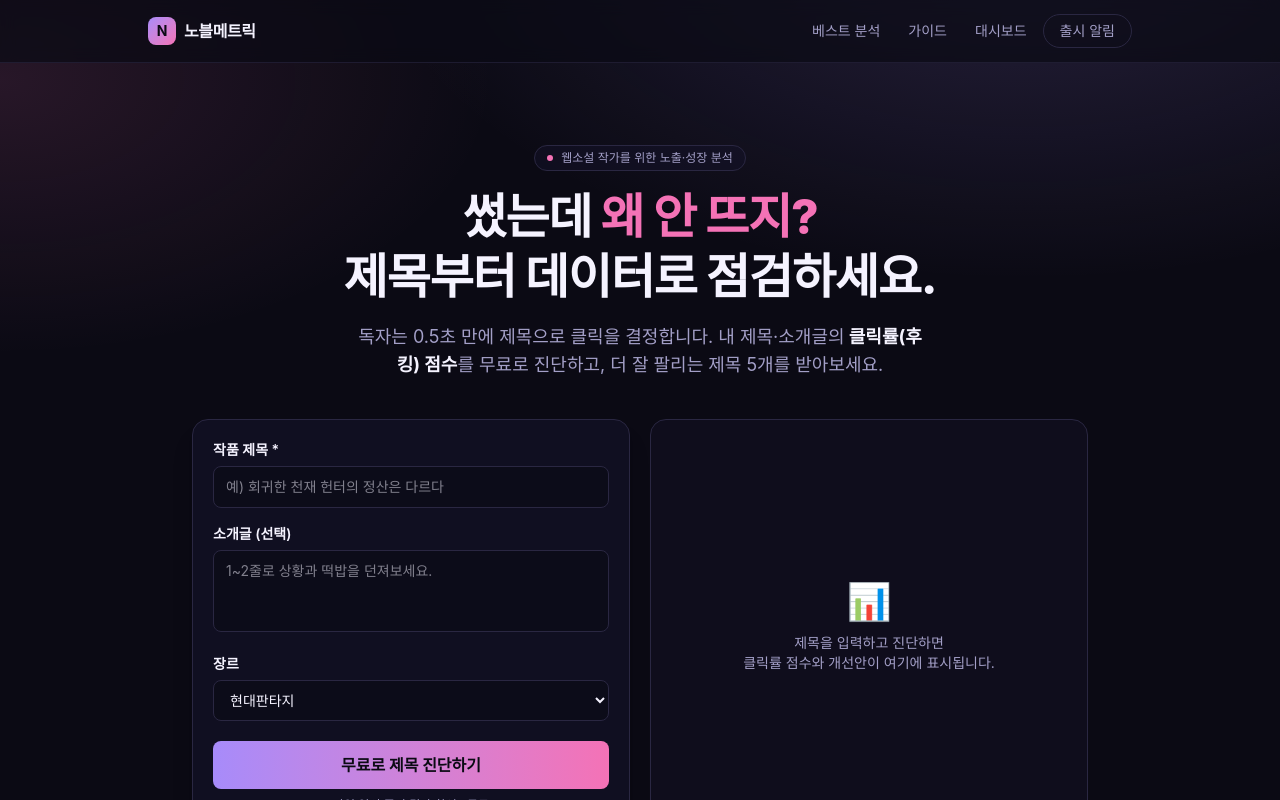
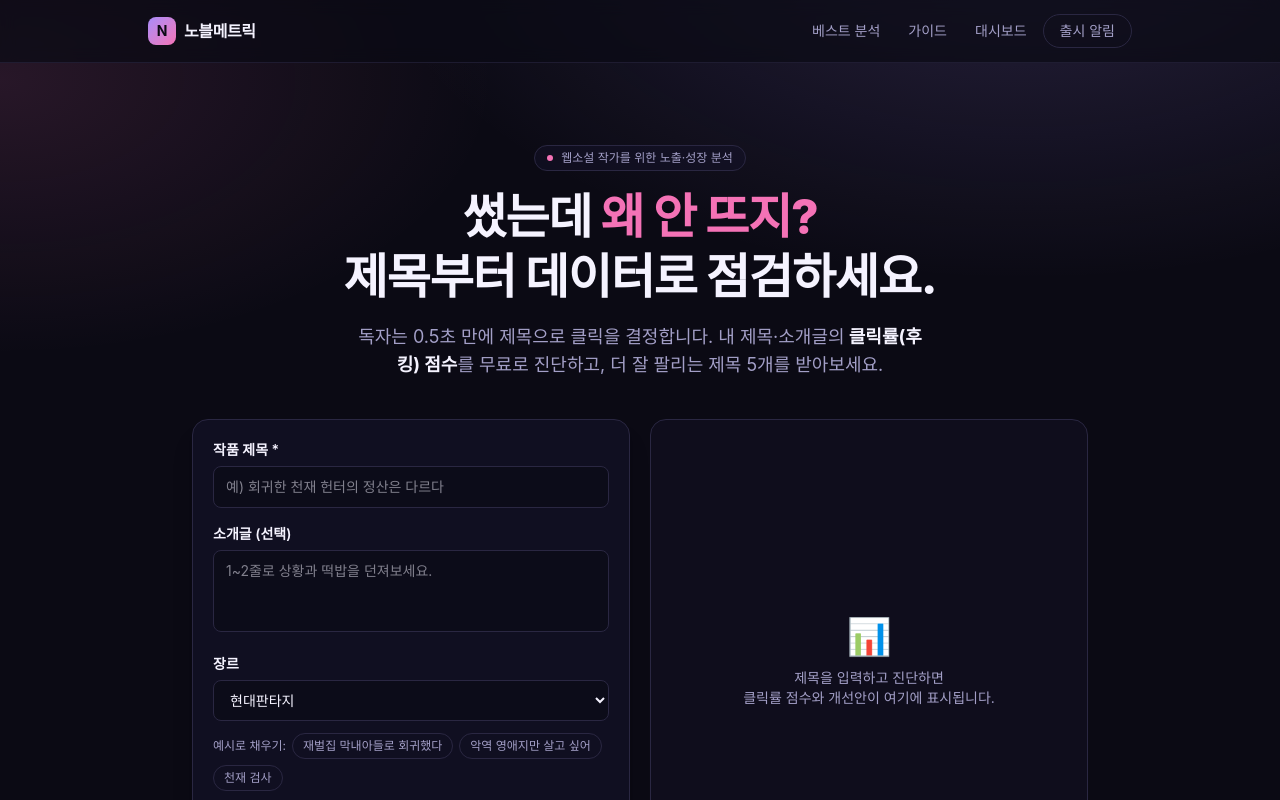
Before and after one commit to Ahnsongmin/novelmetric, a Next.js app: page / in a window 1280 px wide. Shown: the top 800 px of the page. Built offline with nearby package versions, Linux system fonts and the light colour scheme.

Commit message:
첫 방문자 체험: 대시보드 '예시 작품으로 체험' 버튼 + 랜딩 진단 예시 제목 칩

```diff
--- a/app/dashboard/page.tsx
+++ b/app/dashboard/page.tsx
@@ -189,6 +189,15 @@ export default function DashboardPage() {
         <p role="alert" className="mt-3 text-sm text-accent-2">
           {error}
         </p>
+      )}
+
+      {!data && !hits && !loading && (
+        <button
+          onClick={() => analyzeById("555698")}
+          className="mt-3 text-sm text-accent underline-offset-2 hover:underline"
+        >
+          ✨ 작품 ID가 없다면? 예시 작품으로 바로 체험해보기 →
+        </button>
       )}
 
       {recents.length > 0 && !data && !hits && !loading && (
--- a/app/page.tsx
+++ b/app/page.tsx
@@ -22,6 +22,24 @@ const GENRES = [
   "미스터리/스릴러",
   "라이트노벨",
   "기타",
+];
+
+const EXAMPLES: { title: string; synopsis: string; genre: string }[] = [
+  {
+    title: "재벌집 막내아들로 회귀했다",
+    synopsis: "망한 인생, 재벌가 막내로 회귀했다. 이번엔 다 가진다.",
+    genre: "현대판타지",
+  },
+  {
+    title: "악역 영애지만 살고 싶어",
+    synopsis: "소설 속 처형당하는 악역에 빙의했다. 엔딩만은 바꾼다.",
+    genre: "로맨스판타지",
+  },
+  {
+    title: "천재 검사",
+    synopsis: "",
+    genre: "현대판타지",
+  },
 ];
 
 export default function Home() {
@@ -171,6 +189,24 @@ function DiagnoseTool() {
             </option>
           ))}
         </select>
+
+        <div className="mt-3 flex flex-wrap items-center gap-1.5">
+          <span className="text-xs text-muted">예시로 채우기:</span>
+          {EXAMPLES.map((ex) => (
+            <button
+              key={ex.title}
+              type="button"
+              onClick={() => {
+                setTitle(ex.title);
+                setSynopsis(ex.synopsis);
+                setGenre(ex.genre);
+              }}
+              className="rounded-full border border-border px-2.5 py-1 text-xs text-muted transition hover:border-accent hover:text-foreground"
+            >
+              {ex.title}
+            </button>
+          ))}
+        </div>
 
         {error && (
           <p role="alert" className="mt-3 text-sm text-accent-2">
```
